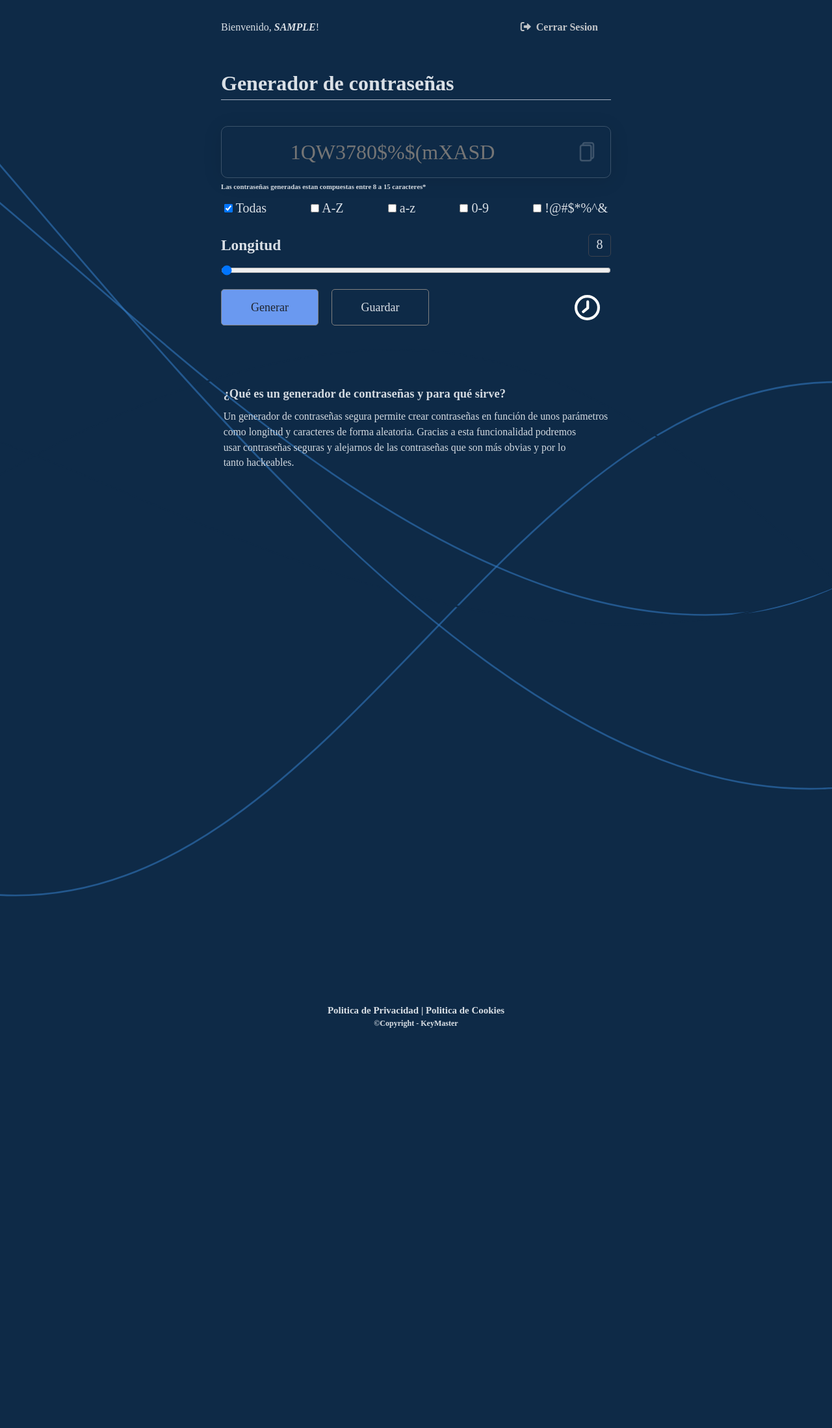
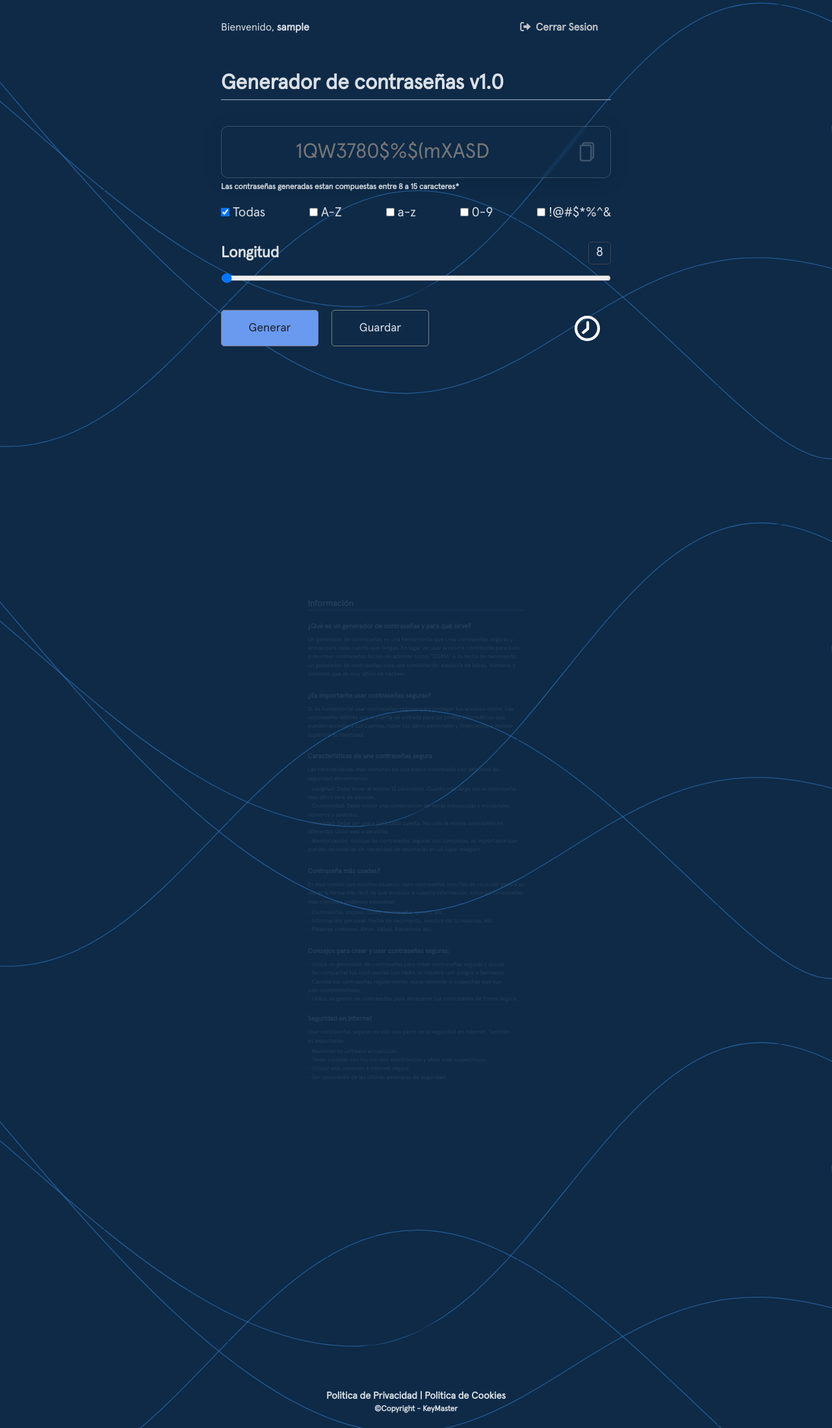
Before and after one commit to DarielsMtz/KeyMaster, a PHP site: page /generador.php in a window 1280 px wide. Shown: the whole page at 65% size. Before the commit the page ends 1582 px from the top, so only its background shows below. Run offline with PHP 8.4, Linux system fonts and the light colour scheme; the visitor is signed in with stand-in values (Sample User, id 1).

Commit message:
Cambios en los estilis generales

```diff
--- a/css/style.css
+++ b/css/style.css
@@ -4,9 +4,9 @@
 
 /* Tipografía */
 @font-face {
-  font-family: "HexosR";
-  src: url("../font/HexosRegular.woff2") format("woff2"),
-    url("../font/HexosRegular.woff") format("woff");
+  font-family: "Hexos";
+  src: url("../font/Apercu_regular.woff2") format("woff2"),
+    url("../font/Apercu_regular.woff") format("woff");
 }
 @font-face {
   font-family: "HexosI";
@@ -55,7 +55,7 @@
 /* ESTILOS GENERALES */
 /* ============================================ */
 html {
-  /* font-family: "HexosR" "Arial"; */
+  font-family: "Hexos";
   font-size: 1em;
   scroll-behavior: smooth;
 
@@ -488,10 +488,12 @@ html {
 /* --------------------------------------------- */
 /* Apartado del contenido de la pagina del generador (generador.html) */
 #body__generador {
+  width: 100%;
   height: 100%;
-  background-image: url(../svg/lineas_fondo.svg) cover;
+  background-image: url(../svg/lineas_fondo.svg);
+  background-size: 100%;
   background-position: left top;
-  background-repeat: no-repeat;
+  /* background-repeat: no-repeat; */
 
   & #generador {
     width: 600px;
@@ -502,9 +504,9 @@ html {
     & .generador__main {
       padding: 20px 0;
 
-      & h6 {
+      & h5 {
         margin: 5px 0;
-        font-family: "HexosI" "serif";
+        font-size: 12px;
       }
 
       /* Apartado de la sesion */
@@ -513,11 +515,6 @@ html {
         flex-direction: row;
         justify-content: space-between;
         padding: 10px 0;
-
-        & p > b {
-          text-transform: uppercase;
-          font-style: italic;
-        }
 
         & a {
           color: var(--color-marfil);
@@ -554,12 +551,12 @@ html {
         align-items: center;
         justify-content: space-around;
         background: rgba(255, 255, 255, 0);
-        border-radius: 16px;
+        border-radius: 10px;
         box-shadow: 0 4px 30px rgba(0, 0, 0, 0.1);
         backdrop-filter: blur(2.3px);
         -webkit-backdrop-filter: blur(2.3px);
         border: 1px solid rgba(255, 255, 255, 0.19);
-        border-radius: 10px;
+        padding: 20px 0;
 
         /* El texto de la contraseña */
         & .generador__main-contrasena-texto {
@@ -592,7 +589,7 @@ html {
       & .generador__main-opciones {
         display: flex;
         justify-content: space-between;
-        padding: 5px;
+        padding: 10px 0;
         font-size: 20px;
       }
 
@@ -631,6 +628,7 @@ html {
         display: flex;
         justify-content: space-between;
         align-items: center;
+        padding: 20px 0;
 
         & article {
           width: fit-content;
@@ -700,24 +698,35 @@ html {
         flex-direction: column;
         width: 100%;
         padding-top: 80px;
-        gap: 50px;
         text-wrap: pretty;
 
+        /* Animacion de entrada */
+        view-timeline: --texto;
+        view-timeline-axis: block;
+        animation-timeline: --texto;
+        animation-name: show;
+        animation-range: entry 25% cover 28%;
+        animation-fill-mode: both;
+
+        & .generador__main-info-titulo {
+          border-bottom: 0.8px solid var(--color-marfil);
+          margin-bottom: 20px;
+        }
         & article {
-          /* Animacion de aparición */
-          view-timeline: --texto;
-          view-timeline-axis: block;
-          animation-timeline: --texto;
-          animation-name: show;
-          animation-range: entry 25% cover 28%;
-          animation-fill-mode: both;
+          padding-bottom: 20px;
 
           & h3 {
-            font-weight: 700;
+            font-weight: 600;
             margin: 10px 0;
           }
-          & ul li {
-            list-style: circle;
+
+          & p {
+            font-weight: 200;
+            padding-bottom: 5px;
+          }
+
+          & ul > li {
+            list-style: "- ";
             list-style-position: inside;
           }
         }
--- a/generador.php
+++ b/generador.php
@@ -54,13 +54,13 @@ session_start();
         <main class="generador__main">
             <!-- Apartado del saludo al usuario -->
             <section class="generador__main-sesion">
-                <p>Bienvenido, <b> <?php echo $_SESSION['nombre'] ?></b>!</p>
+                <p>Bienvenido, <b> <?php echo $_SESSION['nombre'] ?></b></p>
                 <a href="php/cierre_sesion.php"><i class="fas fa-sign-out-alt"></i>Cerrar Sesion</a>
             </section>
 
             <!-- Apartado del encabezado de main -->
             <section class="generador__main-header">
-                <h1>Generador de contraseñas</h1>
+                <h1>Generador de contraseñas v1.0</h1>
             </section>
 
             <!-- Apartado del campo de la contraseña -->
@@ -75,7 +75,7 @@ session_start();
                 </button>
 
             </section>
-            <h6>Las contraseñas generadas estan compuestas entre 8 a 15 caracteres*</h6>
+            <h5>Las contraseñas generadas estan compuestas entre 8 a 15 caracteres*</h5>
 
             <!-- Apartado de opciones -->
             <section class="generador__main-opciones">
@@ -147,24 +147,22 @@ session_start();
 
             <!-- Apartado de informacion -->
             <section class="generador__main-info">
+                <h2 class="generador__main-info-titulo">Información</h2>
                 <article>
                     <h3>¿Qué es un generador de contraseñas y para qué sirve?</h3>
                     <p>
-                        Un generador de contraseñas segura permite crear contraseñas en
-                        función de unos parámetros como longitud y caracteres de forma
-                        aleatoria. Gracias a esta funcionalidad podremos usar contraseñas
-                        seguras y alejarnos de las contraseñas que son más obvias y por lo
-                        tanto hackeables.
+                        Un generador de contraseñas es una herramienta que crea contraseñas seguras y únicas para cada
+                        cuenta que tengas. En lugar de usar la misma contraseña para todo, o de crear contraseñas
+                        fáciles de adivinar como "123456" o tu fecha de nacimiento, un generador de contraseñas crea una
+                        combinación aleatoria de letras, números y símbolos que es muy difícil de hackear.
                     </p>
                 </article>
                 <article>
                     <h3>¿Es importante usar contraseñas seguras?</h3>
                     <p>
-                        Si queremos proteger nuestros accesos a nuestras cuentas usar
-                        contraseñas segura es una buena manera de empezar. Es cierto que
-                        podemos tomar medidas complementarias para aumentar nuestras
-                        medidas de seguridad como puede ser el utilizar un 2fa (segundo
-                        factor de autenticación).
+                        Sí, es fundamental usar contraseñas seguras para proteger tus accesos online. Las contraseñas
+                        débiles son la puerta de entrada para los piratas informáticos que pueden acceder a tus cuentas,
+                        robar tus datos personales y financieros, e incluso suplantar tu identidad.
                     </p>
                 </article>
                 <article>
@@ -173,11 +171,14 @@ session_start();
                         Las características más comunes de una buena contraseña con alto
                         nivel de seguridad encontramos:
                     <ul>
-                        <li>Más de 12 caracteres de longitud.</li>
-                        <li>Combinación de letras, números, mayúsculas, minúsculas y
-                            caracteres.</li>
-                        <li>Únicas, no debes usar la misma contraseña en más de un
-                            sitio.</li>
+                        <li>Longitud: Debe tener al menos 12 caracteres. Cuanto más larga sea la contraseña, más difícil
+                            será de adivinar..</li>
+                        <li>Complejidad: Debe incluir una combinación de letras mayúsculas y minúsculas, números y
+                            símbolos.</li>
+                        <li>Unicidad: Debe ser única para cada cuenta. No uses la misma contraseña en diferentes sitios
+                            web o servicios.</li>
+                        <li>Memorización: Aunque las contraseñas seguras son complejas, es importante que puedas
+                            recordarlas sin necesidad de apuntarlas en un lugar inseguro.</li>
                     </ul>
                     </p>
                 </article>
@@ -189,12 +190,34 @@ session_start();
                         nuestra información, entre las contraseñas más comunes podemos
                         encontrar:
                     <ul>
-                        <li> 12345</li>
-                        <li> Fecha de nacimiento</li>
-                        <li> Contraseña</li>
-                        <li> qwert</li>
+                        <li> Contraseñas simples: 12345, contraseña, qwerty, etc.</li>
+                        <li> Información personal: Fecha de nacimiento, nombre de tu mascota, etc.</li>
+                        <li> Palabras comunes: Amor, fútbol, Barcelona, etc.</li>
                     </ul>
                     </p>
+                </article>
+                <article>
+                    <h3>Consejos para crear y usar contraseñas seguras:</h3>
+                    <ul>
+                        <li>Utiliza un generador de contraseñas para crear contraseñas seguras y únicas.</li>
+                        <li>No compartas tus contraseñas con nadie, ni siquiera con amigos o familiares.</li>
+                        <li>Cambia tus contraseñas regularmente, especialmente si sospechas que han sido comprometidas.
+                        </li>
+                        <li>Utiliza un gestor de contraseñas para almacenar tus contraseñas de forma segura</li>
+                    </ul>
+                </article>
+                <article>
+                    <h3>Seguridad en Internet</h3>
+                    <p>
+                        Usar contraseñas seguras es solo una parte de la seguridad en Internet. También es importante:
+                    </p>
+                    <ul>
+                        <li>Mantener tu software actualizado.</li>
+                        <li>Tener cuidado con los correos electrónicos y sitios web sospechosos.</li>
+                        <li>Utilizar una conexión a internet segura.</li>
+                        <li>Ser consciente de las últimas amenazas de seguridad.</li>
+                    </ul>
+
                 </article>
             </section>
         </main>
--- a/js/generador_vip.js
+++ b/js/generador_vip.js
@@ -166,4 +166,12 @@ document
     xhr.send("contrasena= " + contrasena);
   });
 
-// TODO Estila los mensajes de alerta
+// TODO Estilar los mensajes de alerta
+
+let titulo_pagina = document.title;
+window.addEventListener("blur", () => {
+  document.title = "Vuelve 😥";
+});
+window.addEventListener("focus", () => {
+  document.title = titulo_pagina;
+});
```
Also changed, not shown: font/Apercu_regular.woff (added), font/Apercu_regular.woff2 (added), font/HexosItalic.woff (deleted), font/HexosItalic.woff2 (deleted), font/HexosRegular.woff (deleted), font/HexosRegular.woff2 (deleted).
